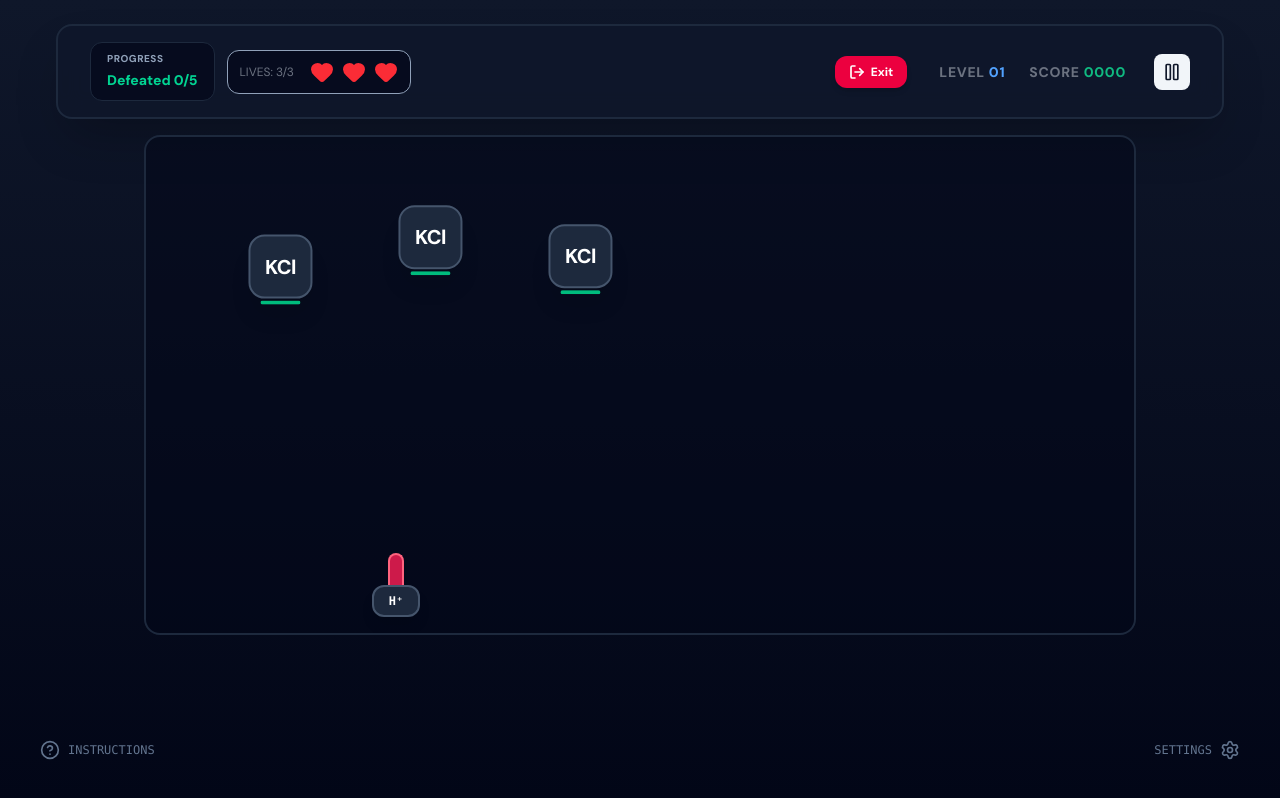
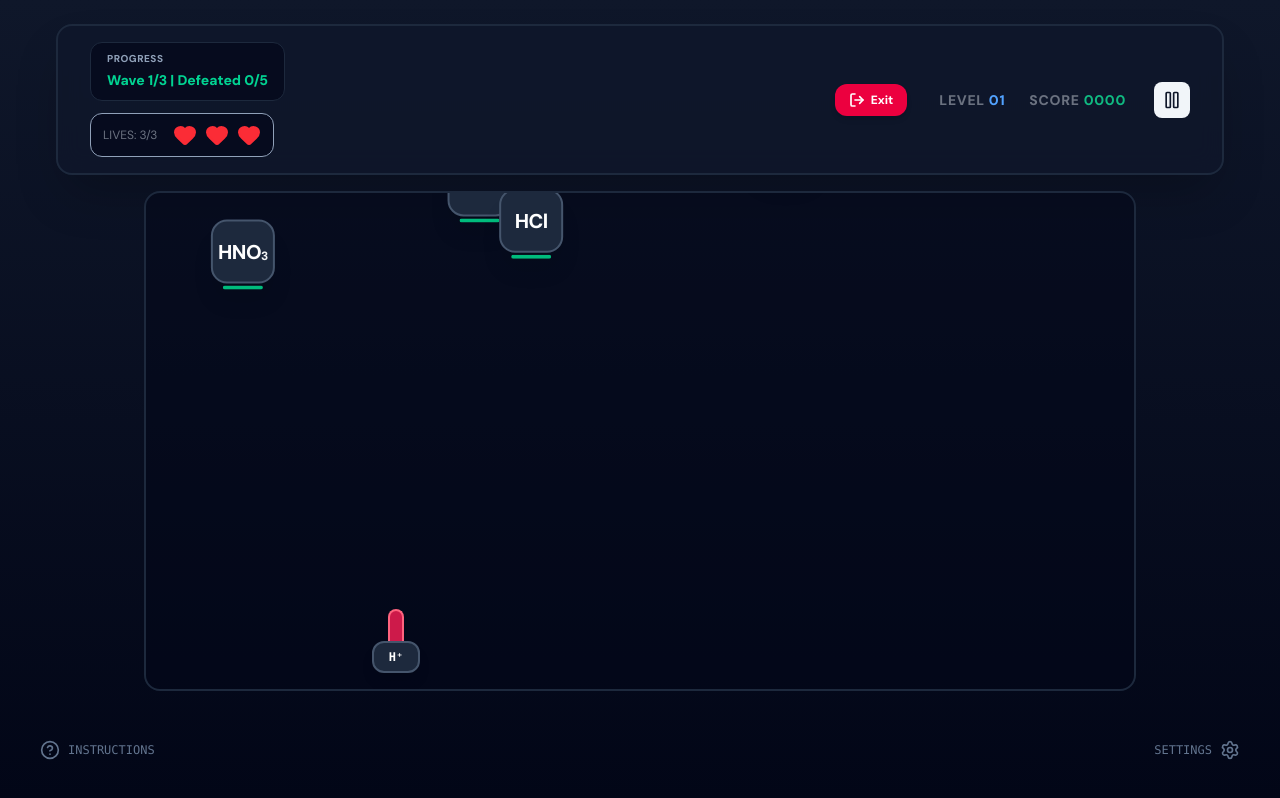
Before and after one commit to StellaSlad-Appian/chem-games, a Next.js app: page /games/neutralise in a window 1280 px wide. Built offline with nearby package versions, Linux system fonts and the light colour scheme.

Commit message:
created game config for neutralise game

```diff
--- a/src/app/games/neutralise/page.tsx
+++ b/src/app/games/neutralise/page.tsx
@@ -1,7 +1,7 @@
 // src/app/games/neutralize/page.tsx
 'use client';
 
-import { useState, useCallback } from 'react';
+import { useState, useCallback, useEffect } from 'react';
 import { useRouter } from 'next/navigation';
 import { useGameState } from '../../../hooks/useGameState';
 import GameShell from '../../../components/games/shared/GameShell';
@@ -11,6 +11,7 @@ import GameOverlay from '../../../components/games/shared/GameOverlay';
 import GameSettingsModal from '../../../components/games/shared/GameSettingsModal';
 import GameInstructionsModal from '../../../components/games/shared/GameInstructionsModal';
 import NeutralizeArena from '../../../components/games/neutralise/GameArena';
+import { NEUTRALISE_CONFIG } from '../../../core-engine/config/games/neutralise-config';
 
 export default function NeutralizePage() {
   const router = useRouter();
@@ -27,11 +28,12 @@ export default function NeutralizePage() {
 
   const [lives, setLives] = useState(3);
   const [enemiesDefeated, setEnemiesDefeated] = useState(0);
+  const [currentWave, setCurrentWave] = useState(1);
   const [isSettingsOpen, setIsSettingsOpen] = useState(false);
   const [isInstructionsOpen, setIsInstructionsOpen] = useState(false);
 
-  // Calculate total enemies needed to clear the current level
-  const enemiesToWin = 5 + ((currentLevel - 1) * 2);
+  // Calculate enemies per wave (Level 1 starts with 1, caps at a maximum of 5)
+  const enemiesPerWave = NEUTRALISE_CONFIG.waves.maxEnemiesPerWave;
 
   const handlePlayerHit = useCallback(() => {
     setLives(prev => {
@@ -43,14 +45,19 @@ export default function NeutralizePage() {
 
   const handleEnemyDefeated = useCallback((points: number) => {
     setScore(prev => prev + points);
-    setEnemiesDefeated(prev => {
-      const newCount = prev + 1;
-      if (newCount >= enemiesToWin) {
+    const newDefeatedCount = enemiesDefeated + 1;
+    setEnemiesDefeated(newDefeatedCount);
+
+    // Use config-driven constants
+    if (newDefeatedCount >= enemiesPerWave) {
+        if (currentWave < NEUTRALISE_CONFIG.waves.maxWavesPerLevel) {
+        setCurrentWave(prev => prev + 1);
+        setEnemiesDefeated(0);
+        } else {
         setGameState('levelUp');
-      }
-      return newCount;
-    });
-  }, [enemiesToWin, setGameState, setScore]);
+        }
+    }
+    }, [enemiesDefeated, enemiesPerWave, currentWave, setGameState, setScore]);
 
   const handleExit = useCallback(() => {
     router.push('/games');
@@ -59,6 +66,7 @@ export default function NeutralizePage() {
   const handleResume = useCallback(() => {
     if (gameState === 'levelUp') {
       setCurrentLevel(prev => prev + 1);
+      setCurrentWave(1); // Reset waves on level up
       setEnemiesDefeated(0);
     }
     setGameState('playing');
@@ -67,6 +75,7 @@ export default function NeutralizePage() {
   const handleRestart = useCallback(() => {
     setLives(3);
     setEnemiesDefeated(0);
+    setCurrentWave(1); // Reset waves on restart
     resetBase();
   }, [resetBase]);
 
@@ -83,7 +92,7 @@ export default function NeutralizePage() {
         <Header
           gameTitle="Neutralize!"
           gameSubtitle="DEFEND THE LAB"
-          progressText={`Defeated ${enemiesDefeated}/${enemiesToWin}`}
+          progressText={`Wave ${currentWave}/3 | Defeated ${enemiesDefeated}/${enemiesPerWave}`}
           currentLevel={currentLevel}
           score={score}
           gameState={gameState}
@@ -132,9 +141,11 @@ export default function NeutralizePage() {
 
         <NeutralizeArena
           level={currentLevel}
+          wave={currentWave}
+          enemyCount={enemiesPerWave}
           onEnemyDefeated={handleEnemyDefeated}
           onPlayerHit={handlePlayerHit}
-          isPaused={gameState !== 'playing' || isSettingsOpen || isInstructionsOpen}
+          isPaused={gameState !== 'playing' || isSettingsOpen}
         />
       </div>
 
--- a/src/components/games/neutralise/GameArena.tsx
+++ b/src/components/games/neutralise/GameArena.tsx
@@ -8,15 +8,20 @@ import { PlayerCannon } from './PlayerCannon';
 import { useSound } from '../../../hooks/useSound';
 import { isColliding, getCollisionResult } from '../../../core-engine/utils/collision-utils';
 import { getLevelSpawns } from '../../../core-engine/utils/level-manager';
+import { NEUTRALISE_LEVEL_DATA } from '../../../core-engine/data/games/neutralise-levels';
+import { NEUTRALISE_CONFIG } from '../../../core-engine/config/games/neutralise-config';
+import { isNeutralizationCompatible } from '../../../core-engine/utils/chemical-utils';
 
 interface NeutralizeArenaProps {
   level: number;
+  wave: number;
+  enemyCount: number;
   onEnemyDefeated: (points: number) => void;
   onPlayerHit: () => void;
   isPaused: boolean;
 }
 
-export default function NeutralizeArena({ level, onEnemyDefeated, onPlayerHit, isPaused }: NeutralizeArenaProps) {
+export default function NeutralizeArena({ level, wave, enemyCount, onEnemyDefeated, onPlayerHit, isPaused }: NeutralizeArenaProps) {
   const { playSound } = useSound();
   const arenaRef = useRef<HTMLDivElement>(null);
 
@@ -25,10 +30,12 @@ export default function NeutralizeArena({ level, onEnemyDefeated, onPlayerHit, i
   const [projectiles, setProjectiles] = useState<Projectile[]>([]);
   const [invaders, setInvaders] = useState<MoleculeInvader[]>([]);
 
+  // UPDATED: Spawn logic now uses level-data config
   useEffect(() => {
-    setInvaders(getLevelSpawns(level));
+    const levelConfig = NEUTRALISE_LEVEL_DATA.find(l => l.level === level) || NEUTRALISE_LEVEL_DATA[0];
+    setInvaders(getLevelSpawns(enemyCount, levelConfig.compoundPoolIds));
     setProjectiles([]);
-  }, [level]);
+  }, [level, wave, enemyCount]);
 
   const fireProjectile = useCallback(() => {
     if (isPaused) return;
@@ -38,7 +45,7 @@ export default function NeutralizeArena({ level, onEnemyDefeated, onPlayerHit, i
       x: playerX,
       y: 500,
       damageType: activeMissile,
-      speed: -8,
+      speed: NEUTRALISE_CONFIG.player.projectileSpeed,
       isPlayerOwned: true
     }]);
   }, [playerX, activeMissile, playSound, isPaused]);
@@ -48,55 +55,91 @@ export default function NeutralizeArena({ level, onEnemyDefeated, onPlayerHit, i
     setActiveMissile(prev => (prev === 'H-ion' ? 'OH-ion' : 'H-ion'));
   }, [playSound]);
 
+  // 1. Keyboard Controls for Movement and Weapons
   useEffect(() => {
     const handleKeyDown = (e: KeyboardEvent) => {
       if (isPaused) return;
       if (e.key === 'ArrowLeft') setPlayerX(prev => Math.max(20, prev - 20));
       if (e.key === 'ArrowRight') setPlayerX(prev => Math.min(800, prev + 20));
+
+      // Weapon switching logic
       if (e.key === '1' && activeMissile !== 'H-ion') toggleWeapon();
       if (e.key === '2' && activeMissile !== 'OH-ion') toggleWeapon();
+
       if (e.key === ' ') fireProjectile();
     };
+
     window.addEventListener('keydown', handleKeyDown);
     return () => window.removeEventListener('keydown', handleKeyDown);
   }, [playerX, activeMissile, toggleWeapon, fireProjectile, isPaused]);
 
-  // ✅ RESTORED: Game Loop with Collision detection
+  // Game Loop Logic
   useEffect(() => {
     if (isPaused) return;
     const gameLoop = setInterval(() => {
-      // Move projectiles
+      // 1. Move Projectiles
       setProjectiles(prev => prev.map(p => ({ ...p, y: p.y + p.speed })).filter(p => p.y > -50));
 
-      // Handle collisions
+      // 2. Move Invaders
       setInvaders(prev => {
-        let updated = prev.map(invader => ({ ...invader, x: invader.x + Math.sin(Date.now() / 500) * 2 }));
+        const dropSpeed = NEUTRALISE_CONFIG.invaders.baseDropSpeed + (level * NEUTRALISE_CONFIG.invaders.speedMultiplierPerLevel);
 
+        let updated = prev.map(invader => ({
+          ...invader,
+          y: invader.y + dropSpeed
+        }));
+
+        // 3. Collision Handling
         setProjectiles(projs => projs.filter(p => {
           const hitIndex = updated.findIndex(inv =>
-            isColliding({x: p.x, y: p.y}, {width: 24, height: 24}, {x: inv.x, y: inv.y}, {width: 60, height: 50})
+            isColliding(
+              { x: p.x, y: p.y },
+              { width: NEUTRALISE_CONFIG.player.projectileDimensions.width, height: NEUTRALISE_CONFIG.player.projectileDimensions.height },
+              { x: inv.x, y: inv.y },
+              { width: NEUTRALISE_CONFIG.invaders.dimensions.width, height: NEUTRALISE_CONFIG.invaders.dimensions.height }
+            )
           );
 
           if (hitIndex !== -1) {
-            const { isDefeated, remainingHealth } = getCollisionResult(updated[hitIndex], 1);
-            updated[hitIndex].currentHealth = remainingHealth;
-            updated[hitIndex].isAlive = !isDefeated;
+            const invader = updated[hitIndex];
 
-            if (isDefeated) {
-              playSound('splash-defeat');
-              onEnemyDefeated(100);
+            // Check chemical compatibility
+            const isCompatible = isNeutralizationCompatible(invader.type, p.damageType);
+
+            if (isCompatible) {
+              const { isDefeated, remainingHealth } = getCollisionResult(invader, 1);
+              updated[hitIndex].currentHealth = remainingHealth;
+              updated[hitIndex].isAlive = !isDefeated;
+
+              if (isDefeated) {
+                playSound('splash-defeat');
+                setTimeout(() => onEnemyDefeated(100), 0);
+              } else {
+                playSound('hit-enemy');
+              }
             } else {
-              playSound('hit-enemy');
+              // better, different sound?
+              playSound('fizzle');
             }
-            return false;
+            return false; // Remove projectile on impact
           }
           return true;
         }));
+
+        // Check for Game Over
+        updated.forEach(inv => {
+          if (inv.y > NEUTRALISE_CONFIG.arena.height - 50 && inv.isAlive) {
+            onPlayerHit();
+            inv.isAlive = false;
+          }
+        });
+
         return updated.filter(i => i.isAlive);
       });
-    }, 1000 / 60);
+    }, NEUTRALISE_CONFIG.engine.tickRate);
+
     return () => clearInterval(gameLoop);
-  }, [playSound, isPaused, onEnemyDefeated]);
+  }, [playSound, isPaused, onEnemyDefeated, onPlayerHit, level, wave, enemyCount]);
 
   return (
     <div
--- a/src/components/games/neutralise/IonProjectile.tsx
+++ b/src/components/games/neutralise/IonProjectile.tsx
@@ -13,8 +13,7 @@ export function IonProjectile({ projectile }: IonProjectileProps) {
   // Mapping the damage type to the display formula
   const formulaMap: Record<Projectile['damageType'], string> = {
     'H-ion': 'H+',
-    'OH-ion': 'OH-',
-    'radical': 'e-'
+    'OH-ion': 'OH-'
   };
 
   return (
--- a/src/components/games/neutralise/MoleculeInvader.tsx
+++ b/src/components/games/neutralise/MoleculeInvader.tsx
@@ -1,4 +1,4 @@
-// src/components/games/neutralise/molecule-invader.tsx
+// src/components/games/neutralise/MoleculeInvader.tsx
 'use client';
 
 import { MoleculeInvader } from '../../../core-engine/types/molecular-combat';
@@ -9,11 +9,14 @@ interface MoleculeParticleProps {
 }
 
 export function MoleculeParticle({ data }: MoleculeParticleProps) {
+  // Clamp the health percentage between 0 and 100 to prevent overflow/negative bars
+  const healthPercentage = Math.max(0, Math.min(100, (data.currentHealth / data.maxHealth) * 100));
+
   return (
     <div
       style={{
         transform: `translate(${data.x}px, ${data.y}px)`,
-        transition: 'transform 0.05s linear' // Smooth movement
+        transition: 'transform 0.05s linear'
       }}
       className="absolute top-0 left-0 w-16 h-16 flex items-center justify-center rounded-2xl bg-slate-800 border-2 border-slate-600 shadow-xl"
     >
@@ -21,11 +24,12 @@ export function MoleculeParticle({ data }: MoleculeParticleProps) {
         formula={data.formula}
         className="text-xl font-bold text-white tracking-tight"
       />
-      {/* Optional: Add a simple health bar below the text */}
+
+      {/* Health Bar Container */}
       <div className="absolute -bottom-2 w-10 h-1 bg-slate-900 rounded-full overflow-hidden">
         <div
-          className="h-full bg-emerald-500 transition-all duration-300"
-          style={{ width: `${(data.currentHealth / data.maxHealth) * 100}%` }}
+          className="h-full bg-emerald-500 transition-all duration-300 ease-out"
+          style={{ width: `${healthPercentage}%` }}
         />
       </div>
     </div>
--- /dev/null
+++ b/src/core-engine/config/games/neutralise-config.ts
@@ -0,0 +1,27 @@
+export const NEUTRALISE_CONFIG = {
+  arena: {
+    width: 800,
+    height: 500,
+    padding: 20,
+    bottomBoundary: 450, // Where the invaders cause "player hit"
+  },
+  player: {
+    projectileSpeed: -8,
+    projectileDimensions: { width: 24, height: 24 },
+  },
+  invaders: {
+    baseDropSpeed: 0.2,
+    speedMultiplierPerLevel: 0.05,
+    dimensions: { width: 60, height: 50 },
+  },
+  waves: {
+    maxWavesPerLevel: 3,
+    maxEnemiesPerWave: 5,
+  },
+  engine: {
+    tickRate: 1000 / 60, // 60 FPS
+  },
+  mechanics: {
+    basePointsPerDefeat: 100,
+  }
+};
--- /dev/null
+++ b/src/core-engine/data/games/neutralise-levels.ts
@@ -0,0 +1,9 @@
+// src/core-engine/data/games/neutralise-levels.ts
+
+export const NEUTRALISE_LEVEL_DATA = [
+  { level: 1, requiredEnemies: 5, compoundPoolIds: ['1', '2', '3'] },
+  { level: 2, requiredEnemies: 7, compoundPoolIds: ['1', '2', '3', '4'] },
+  { level: 3, requiredEnemies: 10, compoundPoolIds: ['2', '4', '5', '6'] },
+  { level: 4, requiredEnemies: 12, compoundPoolIds: ['3', '5', '6', '7'] },
+  { level: 5, requiredEnemies: 15, compoundPoolIds: ['1', '2', '3', '4', '5', '6', '7'] },
+];
--- a/src/core-engine/types/molecular-combat.ts
+++ b/src/core-engine/types/molecular-combat.ts
@@ -18,7 +18,7 @@ export interface Projectile {
   id: string;
   x: number;
   y: number;
-  damageType: 'H-ion' | 'OH-ion' | 'radical';
+  damageType: 'H-ion' | 'OH-ion';
   speed: number;
   isPlayerOwned: boolean; // Added: Differentiates who fired it
 }
--- a/src/core-engine/utils/collision-utils.ts
+++ b/src/core-engine/utils/collision-utils.ts
@@ -30,7 +30,9 @@ export const getCollisionResult = (
   invader: MoleculeInvader,
   damage: number
 ): { isDefeated: boolean; remainingHealth: number } => {
-  const newHealth = Math.max(0, invader.currentHealth - damage);
+  // We use Math.floor to ensure health is always an integer
+  const newHealth = Math.max(0, Math.floor(invader.currentHealth - damage));
+
   return {
     isDefeated: newHealth <= 0,
     remainingHealth: newHealth
--- a/src/hooks/useSound.ts
+++ b/src/hooks/useSound.ts
@@ -27,7 +27,7 @@ const SOUND_PATHS: Record<SoundEffect, string> = {
   'laser-pew': '/audio/sfx/mixkit-laser-gun-shot-3110.mp3',
   'hit-enemy': '/audio/sfx/impactGlass_medium_003.mp3', // enemy get hit
   'metal-deflect': '/audio/sfx/impactMetal_medium_001.mp3', // we get hit
-  'splash-defeat': '/audio/sfx/splash-defeat.mp3'
+  'splash-defeat': '/audio/sfx/explode.mp3'
 };
 
 export function useSound() {
```
Also changed, not shown: src/core-engine/utils/chemical-utils.ts (+39 -0 lines), src/core-engine/utils/level-manager.ts (+21 -17 lines), 1 other file (tests, documents, lock files or other folders).
